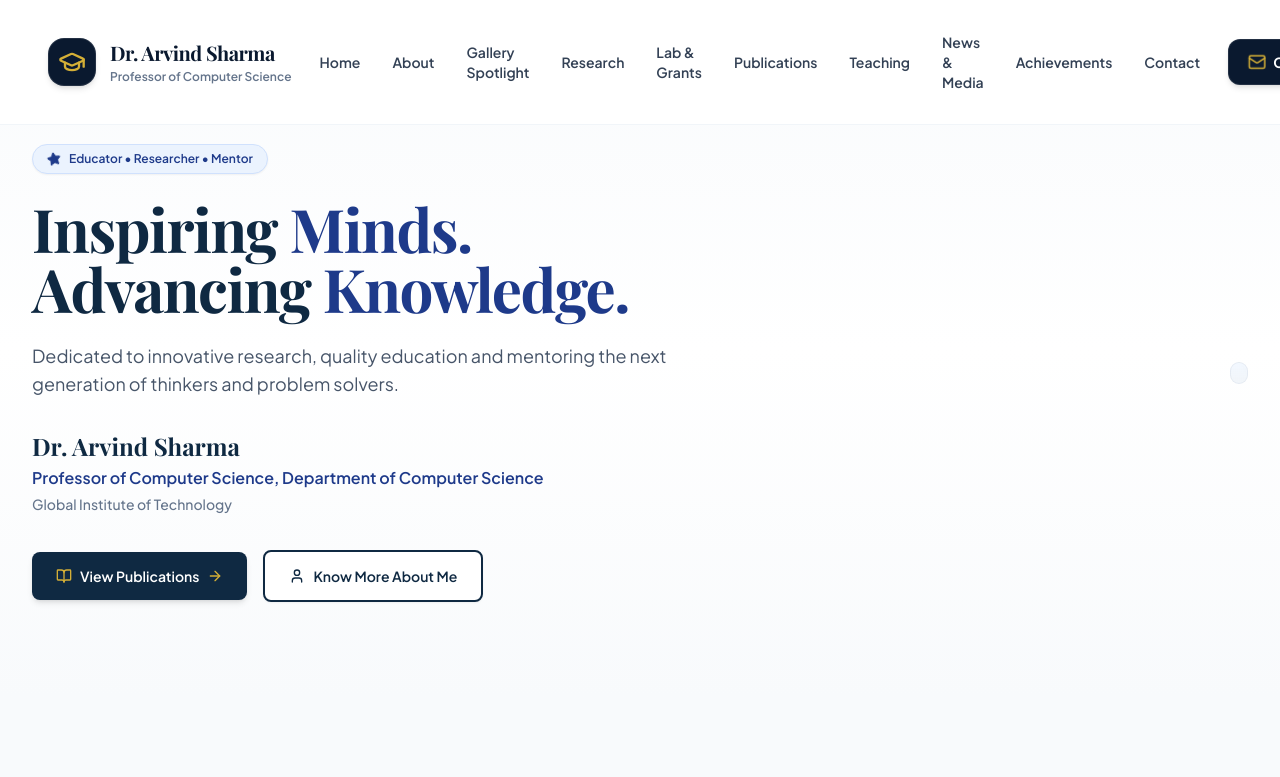
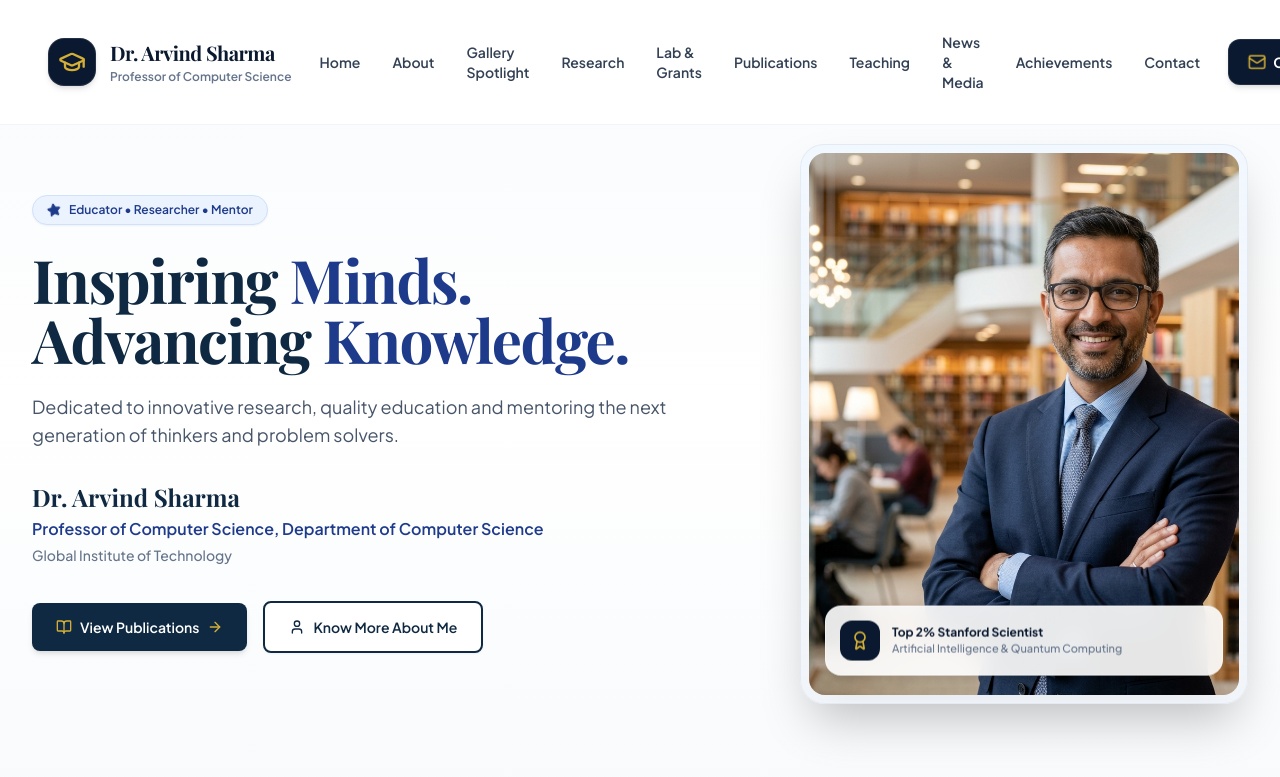
Before and after one commit to sachinrawat6264384464/DR_landingpage, a Next.js app: page / in a window 1280 px wide. Shown: the top 777 px of the page. Built offline with nearby package versions, Linux system fonts and the light colour scheme; a web font is replaced by a local one.

Commit message:
Fix Hero section 3D tilt card width collapse bug restoring portrait image display

```diff
--- a/src/components/ThreeDTiltCard.tsx
+++ b/src/components/ThreeDTiltCard.tsx
@@ -53,7 +53,7 @@ export default function ThreeDTiltCard({
   };
 
   return (
-    <div className="perspective-1000">
+    <div className={`perspective-1000 w-full ${className}`}>
       <motion.div
         ref={cardRef}
         onMouseMove={handleMouseMove}
@@ -65,7 +65,7 @@ export default function ThreeDTiltCard({
         }}
         transition={{ type: "spring", stiffness: 300, damping: 20 }}
         style={{ transformStyle: "preserve-3d" }}
-        className={`relative transition-shadow duration-300 ${className}`}
+        className="relative transition-shadow duration-300 w-full h-full"
       >
         {children}
 
```
